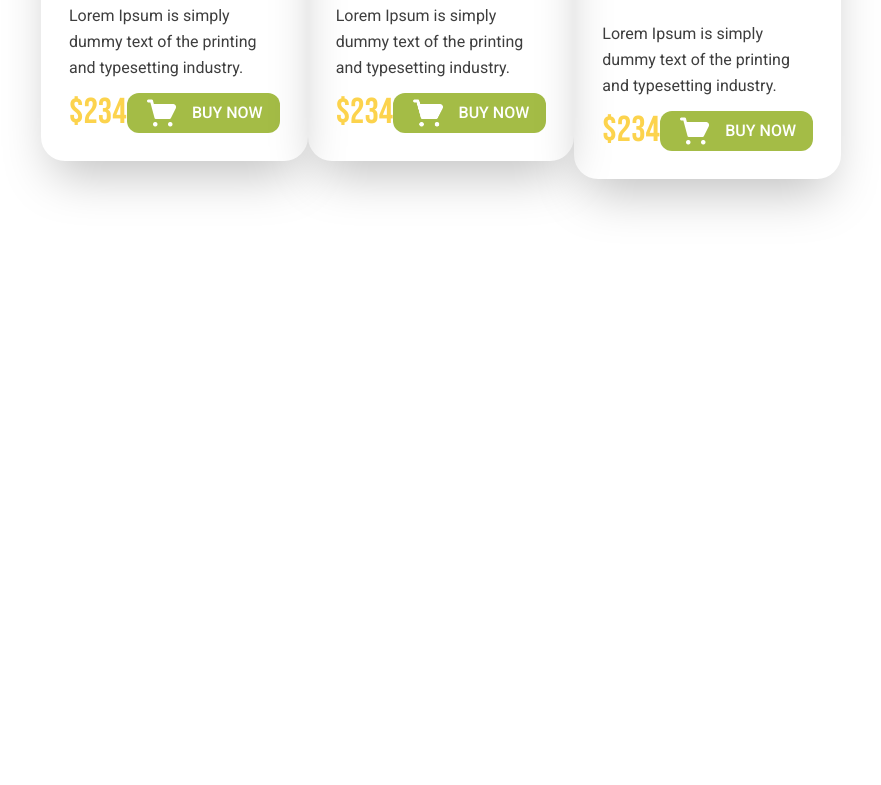
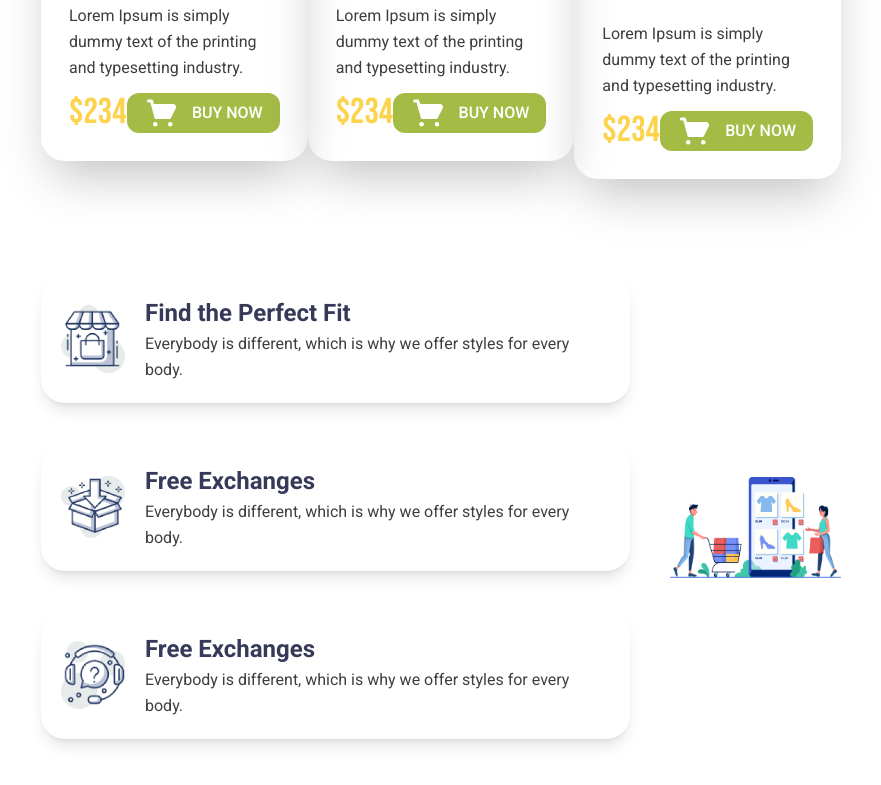
Before and after one commit to faazizpro/faazizpro-fashion, a plain HTML site: page index.html in a window 1280 px wide. Shown: the part 1778-2563 px from the top of the page, without its empty margins (199-1080 px from the left). Before the commit the page ends 2053 px from the top, so only its background shows below. Drawn offline with nearby package versions, Linux system fonts and the light colour scheme.

Commit message:
Man Jacket Section Done

```diff
--- a/index.html
+++ b/index.html
@@ -130,5 +130,39 @@
         </div>
     </section>
 
+    <section class="px-[240px] mb-24">
+        <div class="flex gap-10 justify-between items-center">
+            <div>
+                <div class="flex gap-5 items-center shadow-lg p-5 rounded-3xl w-[589px] mb-10">
+                    <img src="./icons/house.png" class="w-16" alt="">
+                    <div>
+                        <h3 class="jacket-title">Find the Perfect Fit</h3>
+                        <p class="jacket-p">Everybody is different, which is why we offer styles for every body.
+                        </p>
+                    </div>
+                </div>
+                <div class="flex gap-5 items-center shadow-lg p-5 rounded-3xl w-[589px] mb-10">
+                    <img src="./icons/box.png" class="w-16" alt="">
+                    <div>
+                        <h3 class="jacket-title">Free Exchanges</h3>
+                        <p class="jacket-p ">Everybody is different, which is why we offer styles for every body.
+                        </p>
+                    </div>
+                </div>
+                <div class="flex gap-5 items-center shadow-lg p-5 rounded-3xl w-[589px] mb-10">
+                    <img src="./icons/question.png" class="w-16" alt="">
+                    <div>
+                        <h3 class="jacket-title">Free Exchanges</h3>
+                        <p class="jacket-p ">Everybody is different, which is why we offer styles for every body.
+                        </p>
+                    </div>
+                </div>
+            </div>
+            <div class="w-5/12">
+                <img src="./images/shopping.png" alt="">
+            </div>
+        </div>
+    </section>
+
 </body>
 </html>
```
